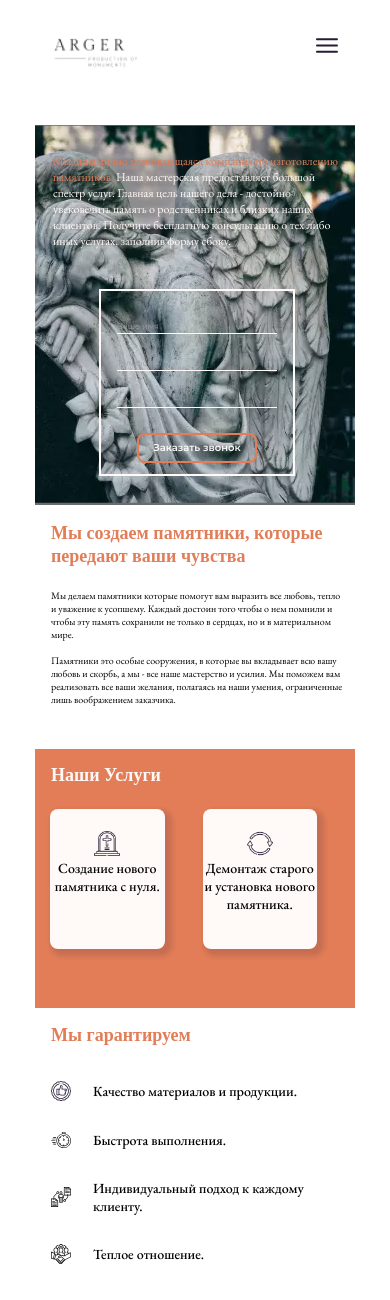
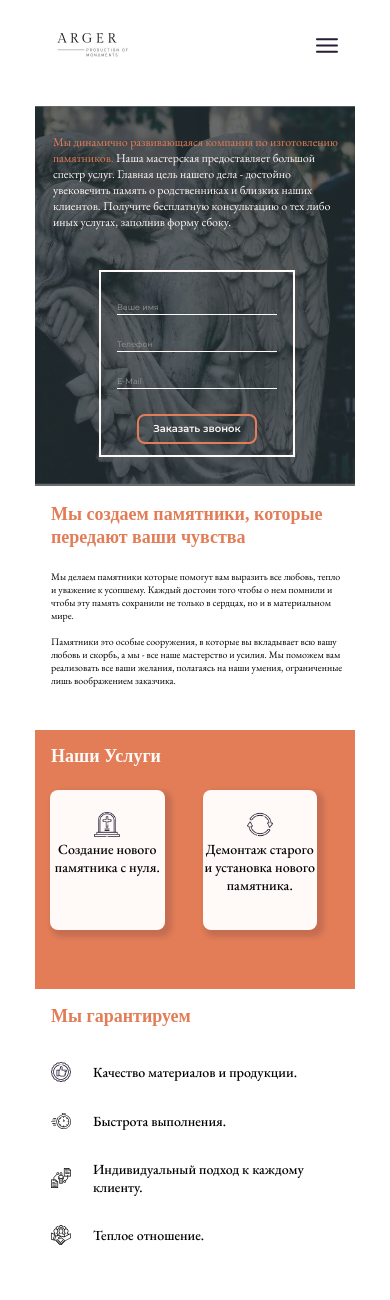
Before and after one commit to Rus-Abd/cemetry-landing, a PHP site: page / in a window 390 px wide. Shown: the top 1300 px of the page. Run offline with PHP 8.4, Linux system fonts and the light colour scheme; some web fonts are replaced.

Commit message:
feat: add speed improvements

```diff
--- a/index.html
+++ b/index.html
@@ -128,19 +128,19 @@
           <h2>Наши Услуги</h2>
           <div class="services-container">
             <div class="services-item">
-              <img src="./assets/img/icon-gravestone.png" alt="" />
+              <img src="./assets/img/icon-gravestone.webp" alt="" />
               <p>Создание нового памятника с нуля.</p>
             </div>
             <div class="services-item">
-              <img src="./assets/img/icon-synchronization.png" alt="" />
+              <img src="./assets/img/icon-synchronization.webp" alt="" />
               <p>Демонтаж старого и установка нового памятника.</p>
             </div>
             <div class="services-item">
-              <img src="./assets/img/icon-flower.png" alt="" />
+              <img src="./assets/img/icon-flower.webp" alt="" />
               <p>Благоустройство могил и захоронений.</p>
             </div>
             <div class="services-item">
-              <img src="./assets/img/icon-vase.png" alt="" />
+              <img src="./assets/img/icon-vase.webp" alt="" />
               <p>Изготовление прочих декоративных изделий.</p>
             </div>
           </div>
@@ -168,15 +168,6 @@
             </ul>
           </div>
           <div class="line"></div>
-          <!-- <div class="guarantees-materials">
-            <h3>Материалы</h3>
-            <div class="materials">
-              <img src="./assets/materials/black-material.png" alt="" /><img
-                src="./assets/materials/black-material.png"
-                alt=""
-              />
-            </div>
-          </div> -->
         </section>
         <section class="gallery" id="gallery">
           <h3>Фотогалерея работ</h3>
--- a/styles.css
+++ b/styles.css
@@ -197,7 +197,10 @@ FONTS END
   --font-monts: 'Montserrat';
   --fonts-eb: 'EBGaramond';
 }
-
+html,
+body {
+  overflow: hidden;
+}
 .container {
   width: 1171px;
   margin: 0 auto;
@@ -224,6 +227,7 @@ nav {
 .header-img {
   margin-right: 175px;
   background: url('./assets/img/logo.webp');
+  margin-top: -36px;
   background-size: cover;
   width: 169px;
   height: 169px;
@@ -1253,7 +1257,8 @@ footer .container p {
   }
   .header-img {
     margin-right: 0px;
-    background-image: url('./assets/img/logo-320px.webp');
+    margin-top: -19px;
+    background-image: url('./assets/img/logo.webp');
     width: 113px;
     height: 125px;
   }
@@ -1283,11 +1288,15 @@ footer .container p {
 
 
   */
+
   .intro {
-    background: rgba(41, 47, 51, 0.7);
-    background-image: url('./assets/img/into-img-320px.webp');
-    background-image: url('./assets/img/into-img-320px.webp'),
-      rgba(41, 47, 51, 0.7);
+    background-image: linear-gradient(
+        to right,
+        rgba(41, 47, 51, 0.7),
+        rgba(41, 47, 51, 0.7)
+      ),
+      url('./assets/img/into-img-320px.webp');
+
     width: 320px;
     height: 380px;
     flex-direction: column;
```
Also changed, not shown: assets/img/icon-flower.png (deleted), assets/img/icon-flower.webp (added), assets/img/icon-gravestone.png (deleted), assets/img/icon-gravestone.webp (added), assets/img/icon-synchronization.png (deleted), assets/img/icon-synchronization.webp (added), assets/img/icon-vase.png (deleted), assets/img/icon-vase.webp (added), assets/img/logo-320px.webp (deleted), assets/img/logo.webp.
